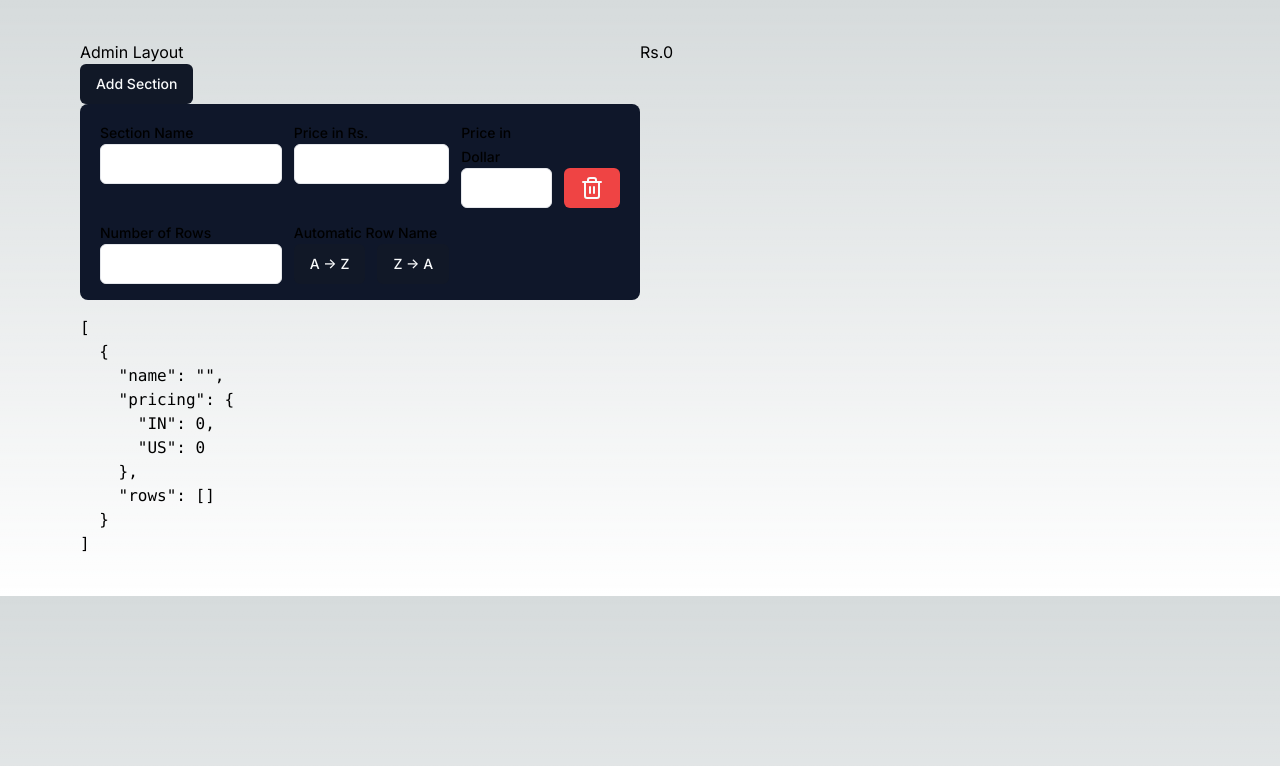
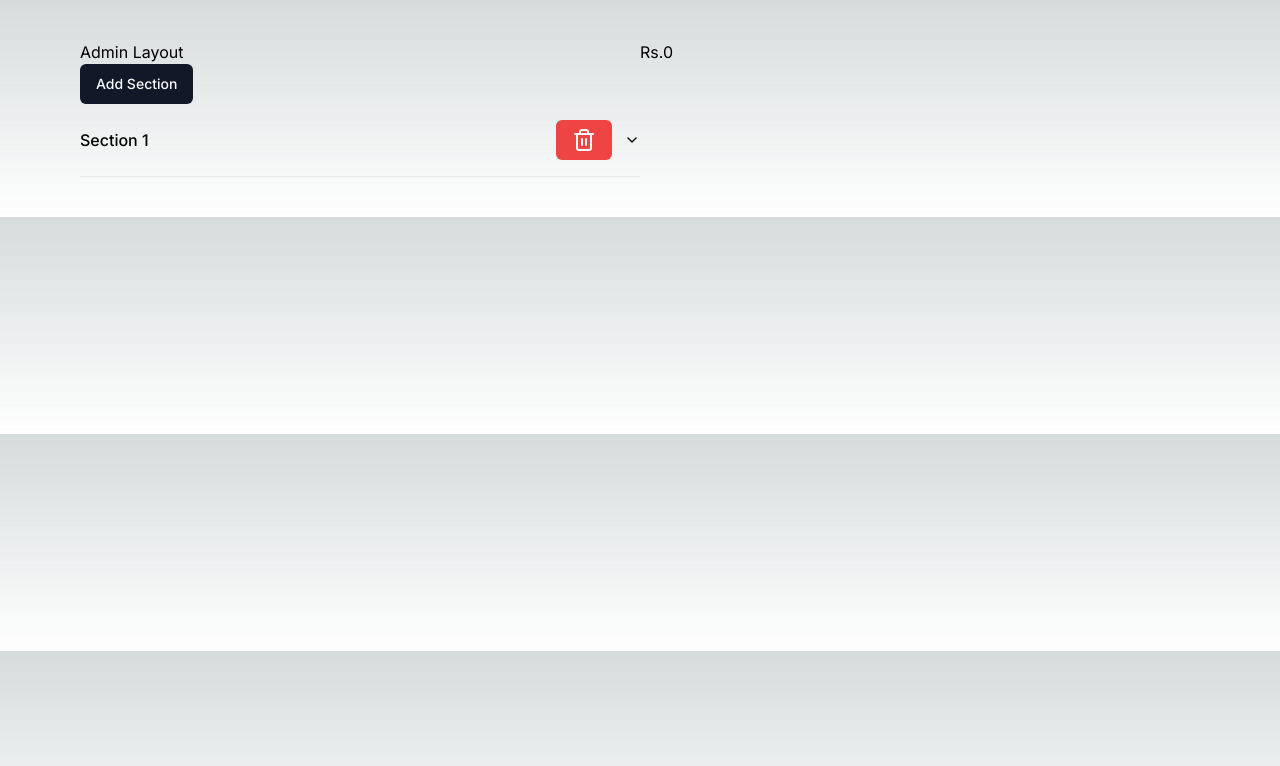
Before and after one commit to ShubhamVsCode/bookmyshow, a Next.js app: page /book in a window 1280 px wide. Both pictures are taken after a click on the button "Add Section". Shown: the top 766 px of the page. Built offline with nearby package versions, Linux system fonts and the light colour scheme.

Commit message:
feat: Added accordian for sections - issue: no-id

```diff
--- a/src/app/book/page.tsx
+++ b/src/app/book/page.tsx
@@ -20,7 +20,7 @@ const BookingPage = () => {
   };
 
   return (
-    <div className="grid grid-cols-2 my-10 mx-20">
+    <div className="grid grid-cols-[1fr_1fr] my-10 mx-20">
       {/* <ClientLayout layout={layout} handleSeatClick={handleSeatClick} /> */}
       <AdminLayout />
     </div>
--- a/src/components/admin-layout.tsx
+++ b/src/components/admin-layout.tsx
@@ -1,13 +1,19 @@
 import { ITheatreLayout, Row, Seat, TheatreSection } from "@/types/theatre";
-import { useMemo, useState } from "react";
+import { useState } from "react";
 import { Button } from "./ui/button";
 import { Input } from "./ui/input";
 import { Label } from "./ui/label";
-import { Trash2Icon } from "lucide-react";
+import { ArrowRight, Trash2Icon } from "lucide-react";
 import { produce } from "immer";
 import { DeleteModal } from "./DeleteModal";
 import { Switch } from "./ui/switch";
 import ClientLayout from "./client-layout";
+import {
+  Accordion,
+  AccordionContent,
+  AccordionItem,
+  AccordionTrigger,
+} from "./ui/accordion";
 
 interface DeleteModalState {
   open: boolean;
@@ -16,6 +22,7 @@ interface DeleteModalState {
 
 const AdminLayout = () => {
   const [sections, setSections] = useState<ITheatreLayout>([]);
+  const [seatsInARow, setSeatsInARow] = useState(10);
   const [deleteModal, setDeleteModal] = useState<DeleteModalState>({
     open: false,
     index: -1,
@@ -148,13 +155,33 @@ const AdminLayout = () => {
         </div>
 
         <div>
+          <Accordion type="multiple">
             {sections.map((section, index) => {
               return (
-              <div
-                key={index}
-                className="mb-4 bg-slate-900 rounded-lg px-5 py-4"
+                <AccordionItem
+                  key={`section-${index + 1}`}
+                  value={`section-${index + 1}`}
                 >
-                <div className="grid grid-cols-[1fr_.5fr_.5fr_.2fr] gap-3">
+                  <AccordionTrigger className="grid grid-cols-[1fr_auto_auto] gap-3">
+                    <span className="text-left">
+                      Section {index + 1} {section.name && `| ${section.name}`}{" "}
+                      {section.pricing.IN !== 0 &&
+                        `| Rs. ${section.pricing.IN}`}
+                    </span>
+                    <Button
+                      variant={"destructive"}
+                      onClick={(e) => {
+                        e.stopPropagation();
+                        handleRemoveSection(index);
+                      }}
+                    >
+                      <Trash2Icon />
+                    </Button>
+                  </AccordionTrigger>
+
+                  <AccordionContent>
+                    <div className="mb-4 bg-slate-900 rounded-lg px-5 py-4">
+                      <div className="grid grid-cols-[1fr_.5fr_.5fr] gap-3">
                         <div>
                           <Label>Section Name</Label>
                           <Input
@@ -172,10 +199,14 @@ const AdminLayout = () => {
                           <Label>Price in Rs.</Label>
                           <Input
                             type="number"
-                      value={section.pricing.IN !== 0 ? section.pricing.IN : ""}
+                            value={
+                              section.pricing.IN !== 0 ? section.pricing.IN : ""
+                            }
                             onChange={(e) => {
                               const newSections = produce(sections, (draft) => {
-                          draft[index].pricing.IN = Number(e.target.value);
+                                draft[index].pricing.IN = Number(
+                                  e.target.value
+                                );
                               });
                               setSections(newSections);
                             }}
@@ -185,39 +216,56 @@ const AdminLayout = () => {
                           <Label>Price in Dollar</Label>
                           <Input
                             type="number"
-                      value={section.pricing.US !== 0 ? section.pricing.US : ""}
+                            value={
+                              section.pricing.US !== 0 ? section.pricing.US : ""
+                            }
                             onChange={(e) => {
                               const newSections = produce(sections, (draft) => {
-                          draft[index].pricing.US = Number(e.target.value);
+                                draft[index].pricing.US = Number(
+                                  e.target.value
+                                );
                               });
                               setSections(newSections);
                             }}
                           />
                         </div>
-                  <div className="self-end">
-                    <Button
-                      variant={"destructive"}
-                      onClick={() => handleRemoveSection(index)}
-                    >
-                      <Trash2Icon />
-                    </Button>
-                  </div>
 
                         <div>
                           <Label>Number of Rows</Label>
                           <Input
+                            max={26}
                             type="number"
                             value={
-                        section.rows.length !== 0 ? section.rows.length : ""
+                              section.rows.length !== 0
+                                ? section.rows.length
+                                : ""
                             }
                             onChange={(e) => {
                               const value = e.target.valueAsNumber;
                               if (value > 0 && value < 1000) {
                                 setSections(
                                   produce(sections, (draft) => {
+                                    const emptySeat: Seat = {
+                                      seatNumber: 0,
+                                      status: "available",
+                                    };
+
+                                    let newSeats = createNewArrayWithObject(
+                                      seatsInARow,
+                                      emptySeat
+                                    );
+
+                                    newSeats = newSeats.map((seat, index) => {
+                                      seat.seatNumber = index + 1;
+
+                                      return {
+                                        ...seat,
+                                      };
+                                    });
+
                                     const emptyRow: Row = {
                                       rowName: "",
-                                rowSeats: [],
+                                      rowSeats: newSeats || [],
                                       type: "row",
                                     };
 
@@ -247,23 +295,38 @@ const AdminLayout = () => {
                           />
                         </div>
                         {index === 0 && (
+                          <>
                             <div>
                               <Label>Automatic Row Name</Label>
                               <div className="flex items-center gap-3">
                                 <Button
+                                  variant={"outline"}
                                   className=""
                                   onClick={() => handleRowName(true)}
                                 >
-                          A -&gt; Z
+                                  A <ArrowRight className="w-4 h-4 mx-1" /> Z
                                 </Button>
                                 <Button
+                                  variant={"outline"}
                                   className=""
                                   onClick={() => handleRowName(false)}
                                 >
-                          Z -&gt; A
+                                  Z <ArrowRight className="w-4 h-4 mx-1" /> A
                                 </Button>
                               </div>
                             </div>
+                            <div>
+                              <Label>Seats in Row</Label>
+                              <Input
+                                type="number"
+                                min={0}
+                                value={seatsInARow !== 0 ? seatsInARow : ""}
+                                onChange={(e) => {
+                                  setSeatsInARow(e.target.valueAsNumber);
+                                }}
+                              />
+                            </div>
+                          </>
                         )}
                       </div>
 
@@ -313,13 +376,15 @@ const AdminLayout = () => {
                                           emptySeat
                                         );
 
-                                  newSeats = newSeats.map((seat, index) => {
+                                        newSeats = newSeats.map(
+                                          (seat, index) => {
                                             seat.seatNumber = index + 1;
 
                                             return {
                                               ...seat,
                                             };
-                                  });
+                                          }
+                                        );
 
                                         draft[index].rows[rowIndex].rowSeats =
                                           newSeats;
@@ -338,9 +403,8 @@ const AdminLayout = () => {
                                     onCheckedChange={(checked) => {
                                       setSections(
                                         produce(sections, (draft) => {
-                                    draft[index].rows[rowIndex].type = checked
-                                      ? "row"
-                                      : "no-row";
+                                          draft[index].rows[rowIndex].type =
+                                            checked ? "row" : "no-row";
                                         })
                                       );
                                     }}
@@ -353,18 +417,21 @@ const AdminLayout = () => {
                         })}
                       </div>
                     </div>
+                  </AccordionContent>
+                </AccordionItem>
               );
             })}
+          </Accordion>
         </div>
-
-        <pre>
-          <code>{JSON.stringify(sections, null, 2)}</code>
-        </pre>
       </div>
 
       <div>
         <ClientLayout layout={sections} handleSeatClick={handleSeatClick} />
       </div>
+      {/*
+      <pre>
+        <code>{JSON.stringify(sections, null, 2)}</code>
+      </pre> */}
     </>
   );
 };
--- a/src/components/ui/accordion.tsx
+++ b/src/components/ui/accordion.tsx
@@ -1,12 +1,12 @@
-"use client"
+"use client";
 
-import * as React from "react"
-import * as AccordionPrimitive from "@radix-ui/react-accordion"
-import { ChevronDown } from "lucide-react"
+import * as React from "react";
+import * as AccordionPrimitive from "@radix-ui/react-accordion";
+import { ChevronDown } from "lucide-react";
 
-import { cn } from "@/lib/utils"
+import { cn } from "@/lib/utils";
 
-const Accordion = AccordionPrimitive.Root
+const Accordion = AccordionPrimitive.Root;
 
 const AccordionItem = React.forwardRef<
   React.ElementRef<typeof AccordionPrimitive.Item>,
@@ -14,11 +14,11 @@ const AccordionItem = React.forwardRef<
 >(({ className, ...props }, ref) => (
   <AccordionPrimitive.Item
     ref={ref}
-    className={cn("border-b", className)}
+    className={cn("border-b dark:border-gray-700", className)}
     {...props}
   />
-))
-AccordionItem.displayName = "AccordionItem"
+));
+AccordionItem.displayName = "AccordionItem";
 
 const AccordionTrigger = React.forwardRef<
   React.ElementRef<typeof AccordionPrimitive.Trigger>,
@@ -28,7 +28,7 @@ const AccordionTrigger = React.forwardRef<
     <AccordionPrimitive.Trigger
       ref={ref}
       className={cn(
-        "flex flex-1 items-center justify-between py-4 font-medium transition-all hover:underline [&[data-state=open]>svg]:rotate-180",
+        "flex flex-1 items-center justify-between py-4 font-medium transition-all [&[data-state=open]>svg]:rotate-180",
         className
       )}
       {...props}
@@ -37,8 +37,8 @@ const AccordionTrigger = React.forwardRef<
       <ChevronDown className="h-4 w-4 shrink-0 transition-transform duration-200" />
     </AccordionPrimitive.Trigger>
   </AccordionPrimitive.Header>
-))
-AccordionTrigger.displayName = AccordionPrimitive.Trigger.displayName
+));
+AccordionTrigger.displayName = AccordionPrimitive.Trigger.displayName;
 
 const AccordionContent = React.forwardRef<
   React.ElementRef<typeof AccordionPrimitive.Content>,
@@ -51,8 +51,8 @@ const AccordionContent = React.forwardRef<
   >
     <div className={cn("pb-4 pt-0", className)}>{children}</div>
   </AccordionPrimitive.Content>
-))
+));
 
-AccordionContent.displayName = AccordionPrimitive.Content.displayName
+AccordionContent.displayName = AccordionPrimitive.Content.displayName;
 
-export { Accordion, AccordionItem, AccordionTrigger, AccordionContent }
+export { Accordion, AccordionItem, AccordionTrigger, AccordionContent };
```
Lines whose indentation alone changed are shown as unchanged.
